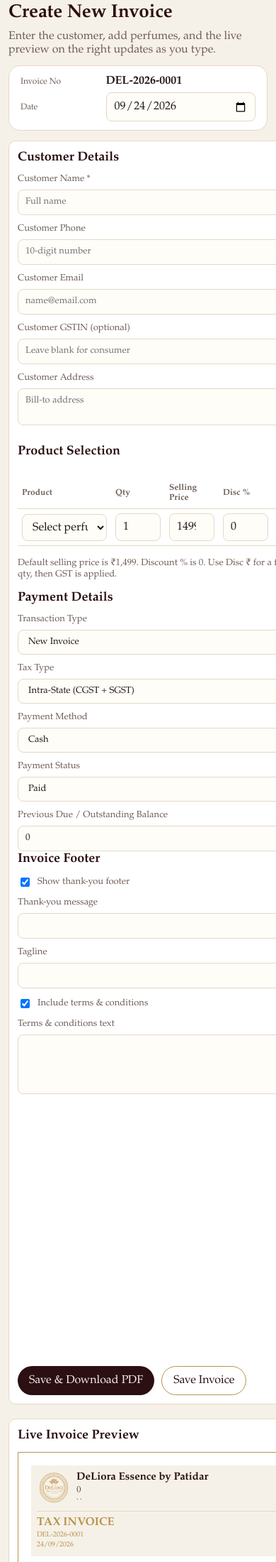
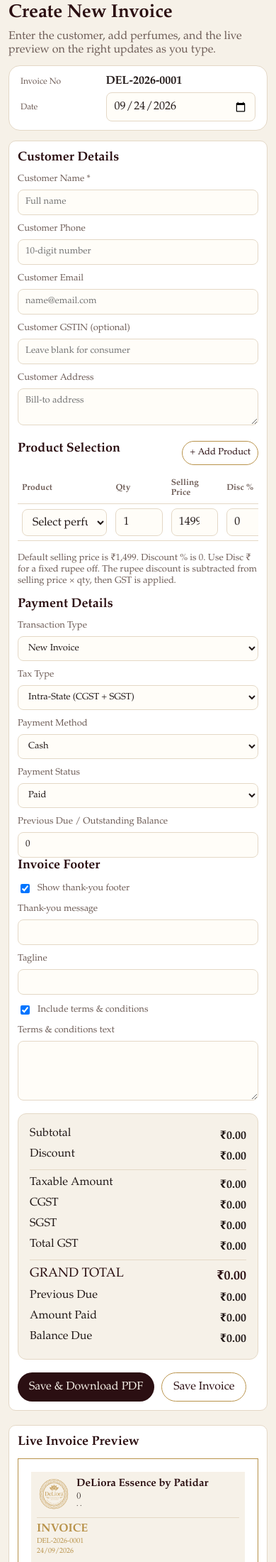
Before and after one commit to nikitapatidar957/invoice_generator_deliora, a Flask app: page / in a window 390 px wide. Shown: the part 135-2335 px from the top of the page at 71% size. Run offline with Flask 3, Linux system fonts and the light colour scheme; data that the repository does not hold is empty; parts of the project's set-up code (start-up, migrations or seed data) failed here and were passed over.

Commit message:
responsive invoice page

```diff
--- a/routes/invoice_routes.py
+++ b/routes/invoice_routes.py
@@ -1,3 +1,5 @@
+import re
+
 from flask import Blueprint, jsonify, render_template, request, send_file
 
 from services.calculation_service import calculate_invoice
@@ -12,6 +14,15 @@ from services.number_to_words import amount_in_words
 from services.pdf_service import generate_invoice_pdf
 
 invoice_bp = Blueprint("invoice", __name__)
+
+
+def invoice_download_name(invoice: dict) -> str:
+    username = re.sub(
+        r"[^A-Za-z0-9]+",
+        "_",
+        invoice.get("customer_name", "customer"),
+    ).strip("_").lower()
+    return f"invoice_{username or 'customer'}.pdf"
 
 
 @invoice_bp.get("/")
@@ -57,7 +68,7 @@ def save_invoice():
     payload = request.get_json(force=True) or {}
     try:
         invoice = create_invoice(payload)
-        invoice["download_name"] = f"{invoice['invoice_number']}.pdf"
+        invoice["download_name"] = invoice_download_name(invoice)
         return jsonify(invoice)
     except ValueError as exc:
         return jsonify({"error": str(exc)}), 400
@@ -81,7 +92,7 @@ def download_pdf(invoice_id: int):
         pdf_path,
         mimetype="application/pdf",
         as_attachment=True,
-        download_name=f"{invoice['invoice_number']}.pdf",
+        download_name=invoice_download_name(invoice),
     )
     response.call_on_close(lambda: pdf_path.unlink(missing_ok=True))
     return response
--- a/services/pdf_service.py
+++ b/services/pdf_service.py
@@ -151,7 +151,7 @@ def generate_invoice_pdf(invoice_id: int, output_path: Path | None = None) -> Pa
     ]
     header = Table(
         [[logo_cell, seller_lines, Paragraph(
-            "DUE PAYMENT RECEIPT" if invoice.get("due_payment_only", False) else "TAX INVOICE",
+            "INVOICE",
             heading,
         )]],
         colWidths=[32 * mm, 105 * mm, 45 * mm],
--- a/static/css/style.css
+++ b/static/css/style.css
@@ -68,7 +68,9 @@ h1 { margin: 4px 0 0; font-size: 32px; color: var(--burgundy); }
     gap: 20px;
     align-items: start;
 }
+.workspace > * { min-width: 0; }
 .panel { padding: 20px; }
+.form-panel { min-width: 0; }
 h2 { margin: 0 0 12px; color: var(--burgundy); font-size: 18px; }
 .grid { display: grid; gap: 12px; }
 .grid.two { grid-template-columns: 1fr 1fr; }
@@ -81,6 +83,9 @@ label { display: flex; flex-direction: column; gap: 6px; font-size: 13px; color:
 input, select, textarea {
     font: inherit;
     padding: 9px 10px;
+    width: 100%;
+    max-width: 100%;
+    min-width: 0;
     border: 1px solid var(--line);
     border-radius: 8px;
     background: #fffdf8;
@@ -88,6 +93,7 @@ input, select, textarea {
 }
 .section-split { display: flex; justify-content: space-between; align-items: center; margin: 22px 0 10px; }
 .table-wrap { overflow-x: auto; }
+.table-wrap { max-width: 100%; min-width: 0; -webkit-overflow-scrolling: touch; }
 .line-table, .data-table, .sheet-items {
     width: 100%;
     border-collapse: collapse;
@@ -202,6 +208,12 @@ input, select, textarea {
     .panel { padding: 12px; border-radius: 10px; }
     .search-bar { width: 100%; }
     .search-bar input { min-width: 0; }
+    .workspace, .form-panel, .preview-panel { min-width: 0; max-width: 100%; }
+    .section-split { align-items: flex-start; gap: 10px; }
+    .section-split h2 { min-width: 0; }
+    .section-split .btn { flex: 0 0 auto; padding: 8px 10px; font-size: 13px; }
+    .line-table { min-width: 780px; }
+    .totals { width: 100%; }
     .data-table { min-width: 680px; }
     .panel:has(.data-table) { overflow: hidden; }
     .sheet-head {
--- a/static/js/invoice.js
+++ b/static/js/invoice.js
@@ -274,7 +274,7 @@ function renderPreview(state) {
                 <p>${b.phone || ""} · ${b.email || ""} · ${b.website || ""}</p>
             </div>
             <div class="sheet-title">
-                <strong>${state.due_payment_only ? "DUE PAYMENT RECEIPT" : "TAX INVOICE"}</strong>
+                <strong>INVOICE</strong>
                 <p>${state.invoice_number}</p>
                 <p>${state.invoice_date.split("-").reverse().join("/")}</p>
             </div>
@@ -296,6 +296,7 @@ function renderPreview(state) {
                 <p>Tax: ${state.tax_type === "intra" ? "Intra-State (CGST/SGST)" : "Inter-State (IGST)"}</p>
             </div>
         </section>
+        <div class="sheet-items-scroll">
             <table class="sheet-items">
                 <thead>
                     <tr>
@@ -305,6 +306,7 @@ function renderPreview(state) {
                 </thead>
                 <tbody>${itemRows}</tbody>
             </table>
+        </div>
         <section class="sheet-bottom">
             <div>
                 <h3>Tax Summary</h3>
--- a/templates/_invoice_sheet.html
+++ b/templates/_invoice_sheet.html
@@ -9,7 +9,7 @@
             <p>{{ b.phone }} · {{ b.email }} · {{ b.website }}</p>
         </div>
         <div class="sheet-title">
-            <strong>{{ 'DUE PAYMENT RECEIPT' if invoice.get('due_payment_only', false) else 'TAX INVOICE' }}</strong>
+            <strong>INVOICE</strong>
             <p>{{ invoice.invoice_number }}</p>
             <p>{{ invoice.invoice_date }}</p>
         </div>
```
Lines whose indentation alone changed are shown as unchanged.
